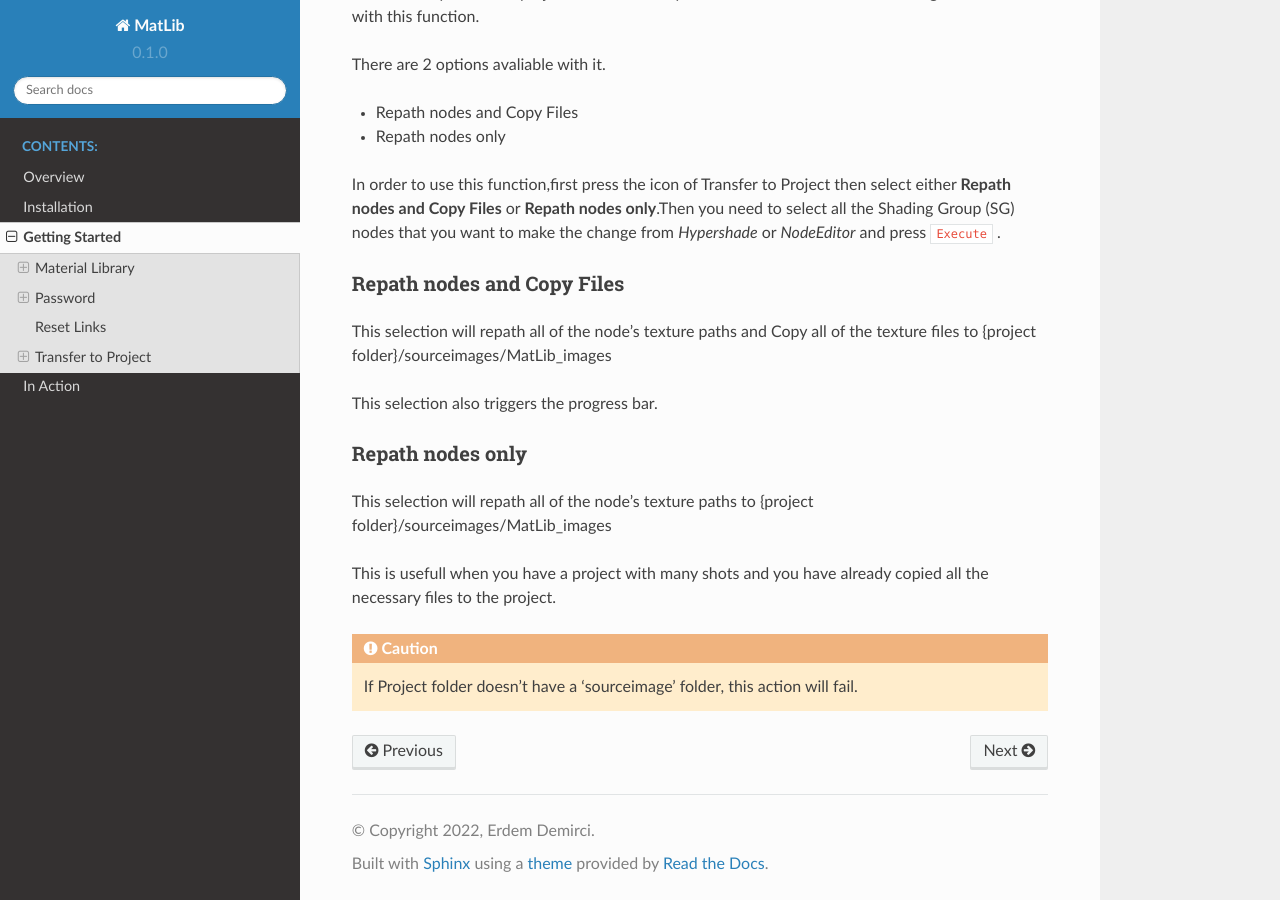
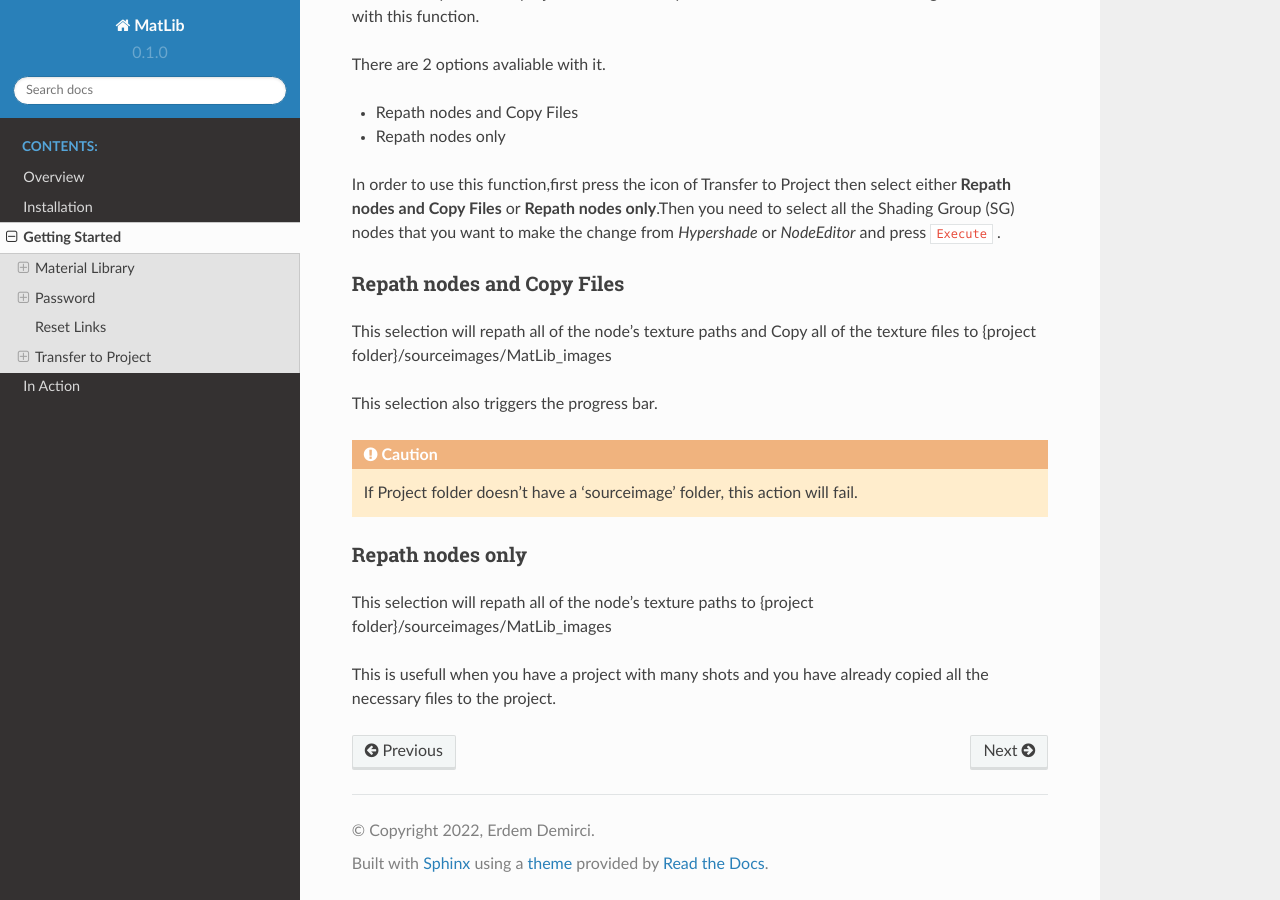
Before and after one commit to erdemirci/MatLib, a Sphinx documentation site: the page built from docs/source/getting_started.rst, in a window 1280 px wide and 900 px high, scrolled down 16560 px. Built offline with Sphinx 7.4.7 and the Read the Docs theme 2.0.0, drawn with Linux system fonts in a browser that asks for light colours.

```diff
--- a/docs/source/getting_started.rst
+++ b/docs/source/getting_started.rst
@@ -381,12 +381,12 @@ This selection will repath all of the node's texture paths and Copy all of the t
 
 This selection also triggers the progress bar.
 
+.. caution::
+   If Project folder doesn't have a 'sourceimage' folder, this action will fail.
+
 Repath nodes only
 ----
 
 This selection will repath all of the node's texture paths to {project folder}/sourceimages/MatLib_images
 
 This is usefull when you have a project with many shots and you have already copied all the necessary files to the project.
-
-.. caution::
-   If Project folder doesn't have a 'sourceimage' folder, this action will fail.
```
